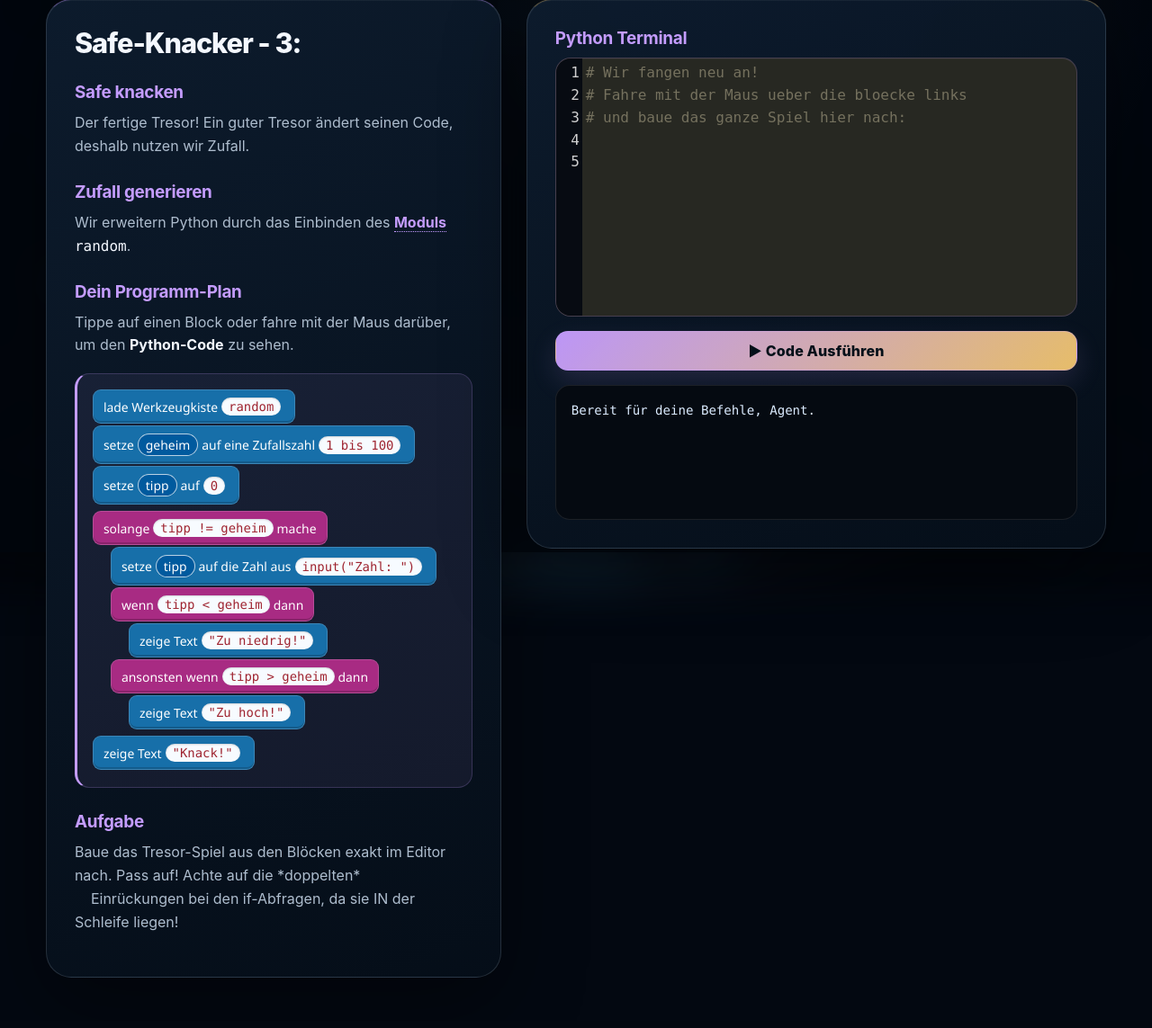
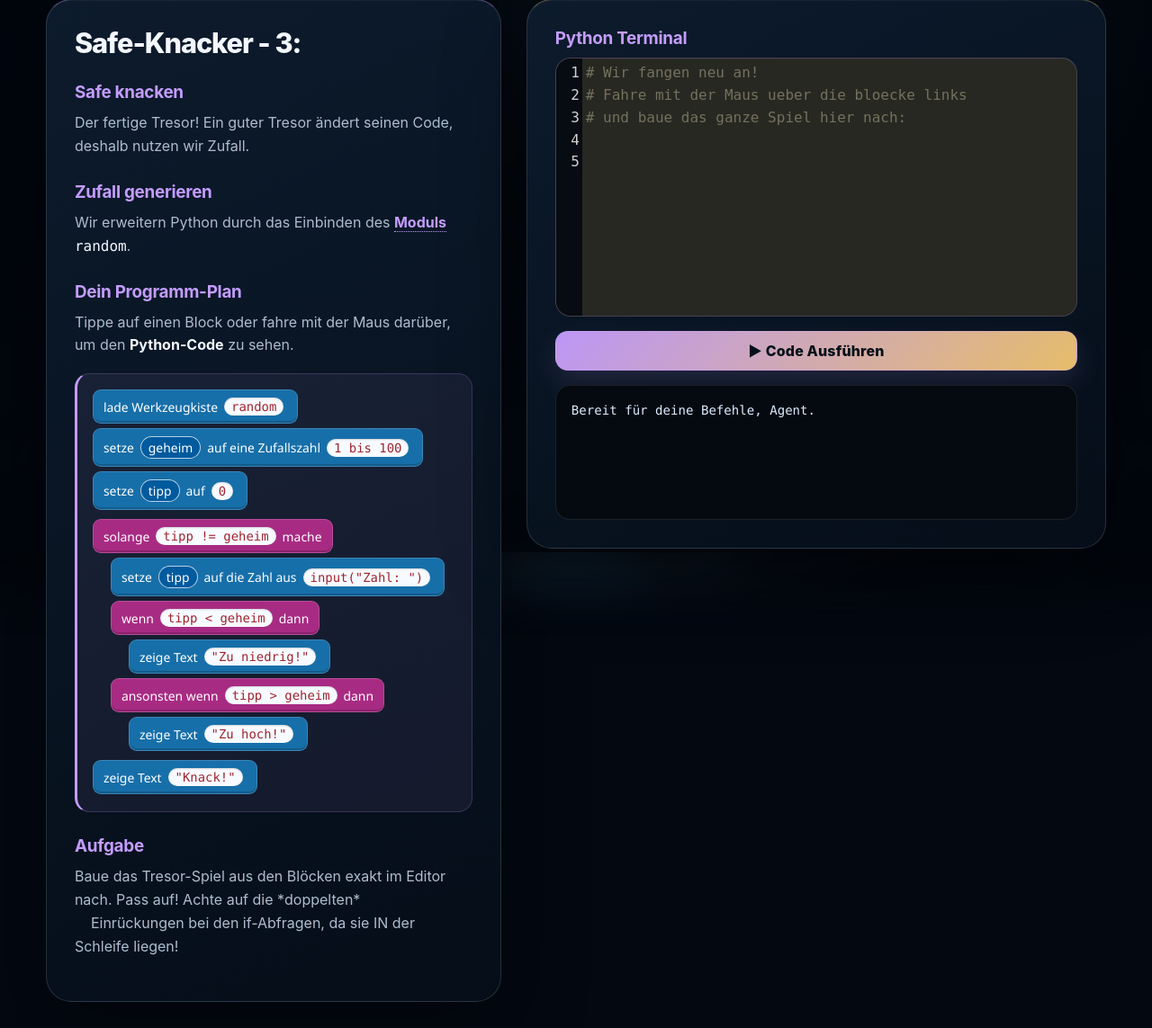
Before and after one commit to nmsboeheimkirchen/learnpython, a PHP site: page /mission3_level3.html in a window 1280 px wide. Shown: the part 186-1329 px from the top of the page at 90% size. Before the commit the page ends 1273 px from the top, so only its background shows below. Run offline with PHP 8.4, Linux system fonts and the light colour scheme; some libraries are stand-ins or nearby versions.

Commit message:
Fix microcode layout and helper bubbles

```diff
--- a/assets/style.css
+++ b/assets/style.css
@@ -234,9 +234,13 @@ code {
 }
 
 .block-hint {
+    display: flex;
+    flex-direction: column;
+    align-items: flex-start;
+    gap: 3px;
     margin: 18px 0;
     padding: 17px;
-    overflow-x: auto;
+    overflow: visible;
     border: 1px solid rgba(var(--mission-accent-rgb), 0.2);
     border-left: 3px solid var(--mission-accent);
     border-radius: 16px;
@@ -561,11 +582,14 @@ button:disabled {
 /* MakeCode-Anlehnung: erkennbar, aber ruhiger als zuvor */
 .makecode-block,
 .makecode-block-var {
+    --microcode-indent: 0px;
     display: inline-flex;
+    flex-wrap: wrap;
+    gap: 3px;
     align-items: center;
-    max-width: 100%;
+    max-width: calc(100% - var(--microcode-indent));
     min-height: 34px;
-    margin: 0 0 2px;
+    margin: 0 0 2px var(--microcode-indent);
     padding: 8px 11px;
     border: 1px solid rgba(255, 255, 255, 0.16);
     border-radius: 9px;
@@ -573,6 +597,18 @@ button:disabled {
     color: #fff;
     font-family: "Segoe UI", sans-serif;
     font-size: 0.87rem;
+}
+
+.microcode-indent-1 {
+    --microcode-indent: 20px;
+}
+
+.microcode-indent-2 {
+    --microcode-indent: 40px;
+}
+
+.microcode-group-gap {
+    margin-top: 5px;
 }
 
 .makecode-block {
--- a/mission3_level2.html
+++ b/mission3_level2.html
@@ -50,7 +50,7 @@
             <h2>Dein Programm-Plan</h2>
             <p>Tippe auf einen Block oder fahre mit der Maus darüber, um den <strong>Python-Code</strong> zu sehen.</p>
 
-            <div class="block-hint" style="display: flex; flex-direction: column; align-items: flex-start; gap: 0;">
+            <div class="block-hint">
                 <!-- Block 1 -->
                 <div class="makecode-block block-tooltip">setze <span class="makecode-var-pill" style="background:#005a9e;">tipp</span> auf die Zahl aus <span class="makecode-input">input("Tipp: ")</span>
                     <span class="tooltiptext">tipp = int(input("Tipp: "))</span>
@@ -62,7 +62,7 @@
                 </div>
 
                 <!-- Block 3 -->
-                <div class="makecode-block block-tooltip" style="margin-left: 20px;">zeige Text <span class="makecode-input">"Zu niedrig!"</span>
+                <div class="makecode-block block-tooltip microcode-indent-1">zeige Text <span class="makecode-input">"Zu niedrig!"</span>
                     <span class="tooltiptext">print("Zu niedrig!")</span>
                 </div>
 
@@ -72,7 +72,7 @@
                 </div>
 
                 <!-- Block 5 -->
-                <div class="makecode-block block-tooltip" style="margin-left: 20px;">zeige Text <span class="makecode-input">"Zu hoch!"</span>
+                <div class="makecode-block block-tooltip microcode-indent-1">zeige Text <span class="makecode-input">"Zu hoch!"</span>
                     <span class="tooltiptext">print("Zu hoch!")</span>
                 </div>
             </div>
--- a/mission3_level3.html
+++ b/mission3_level3.html
@@ -50,7 +50,7 @@
             <h2>Dein Programm-Plan</h2>
             <p>Tippe auf einen Block oder fahre mit der Maus darüber, um den <strong>Python-Code</strong> zu sehen.</p>
 
-            <div class="block-hint" style="display: flex; flex-direction: column; align-items: flex-start; gap: 0;">
+            <div class="block-hint">
                 <div class="makecode-block block-tooltip">lade Werkzeugkiste <span class="makecode-input">random</span>
                     <span class="tooltiptext">import random</span>
                 </div>
@@ -60,25 +60,25 @@
                 <div class="makecode-block block-tooltip">setze <span class="makecode-var-pill" style="background:#005a9e;">tipp</span> auf <span class="makecode-input">0</span>
                     <span class="tooltiptext">tipp = 0</span>
                 </div>
-                <div class="makecode-block-var block-tooltip" style="margin-top: 5px;">solange <span class="makecode-input">tipp != geheim</span> mache
+                <div class="makecode-block-var block-tooltip microcode-group-gap">solange <span class="makecode-input">tipp != geheim</span> mache
                     <span class="tooltiptext">while tipp != geheim:</span>
                 </div>
-                <div class="makecode-block block-tooltip" style="margin-left: 20px;">setze <span class="makecode-var-pill" style="background:#005a9e;">tipp</span> auf die Zahl aus <span class="makecode-input">input("Zahl: ")</span>
+                <div class="makecode-block block-tooltip microcode-indent-1">setze <span class="makecode-var-pill" style="background:#005a9e;">tipp</span> auf die Zahl aus <span class="makecode-input">input("Zahl: ")</span>
                     <span class="tooltiptext">    tipp = int(input("Zahl: "))</span>
                 </div>
-                <div class="makecode-block-var block-tooltip" style="margin-left: 20px;">wenn <span class="makecode-input">tipp < geheim</span> dann
+                <div class="makecode-block-var block-tooltip microcode-indent-1">wenn <span class="makecode-input">tipp < geheim</span> dann
                     <span class="tooltiptext">    if tipp &lt; geheim:</span>
                 </div>
-                <div class="makecode-block block-tooltip" style="margin-left: 40px;">zeige Text <span class="makecode-input">"Zu niedrig!"</span>
+                <div class="makecode-block block-tooltip microcode-indent-2">zeige Text <span class="makecode-input">"Zu niedrig!"</span>
                     <span class="tooltiptext">        print("Zu niedrig!")</span>
                 </div>
-                <div class="makecode-block-var block-tooltip" style="margin-left: 20px;">ansonsten wenn <span class="makecode-input">tipp > geheim</span> dann
+                <div class="makecode-block-var block-tooltip microcode-indent-1">ansonsten wenn <span class="makecode-input">tipp > geheim</span> dann
                     <span class="tooltiptext">    elif tipp &gt; geheim:</span>
                 </div>
-                <div class="makecode-block block-tooltip" style="margin-left: 40px;">zeige Text <span class="makecode-input">"Zu hoch!"</span>
+                <div class="makecode-block block-tooltip microcode-indent-2">zeige Text <span class="makecode-input">"Zu hoch!"</span>
                     <span class="tooltiptext">        print("Zu hoch!")</span>
                 </div>
-                <div class="makecode-block block-tooltip" style="margin-top: 5px;">zeige Text <span class="makecode-input">"Knack!"</span>
+                <div class="makecode-block block-tooltip microcode-group-gap">zeige Text <span class="makecode-input">"Knack!"</span>
                     <span class="tooltiptext">print("Knack!")</span>
                 </div>
             </div>
--- a/mission4_level1.html
+++ b/mission4_level1.html
@@ -43,14 +43,14 @@
 
                 <h2>Dein Programm-Plan</h2>
                 <p>Tippe auf einen Block oder fahre mit der Maus darüber, um den Python-Code zu sehen.</p>
-                <div class="block-hint" style="display: flex; flex-direction: column; align-items: flex-start; gap: 0;">
+                <div class="block-hint">
                     <div class="makecode-block block-tooltip">setze <span class="makecode-var-pill" style="background:#005a9e;">nachricht</span> auf <span class="makecode-input">"GEHEIM"</span>
                         <span class="tooltiptext">nachricht = "GEHEIM"</span>
                     </div>
-                    <div class="makecode-block-var block-tooltip" style="margin-top: 5px;">für jeden <span class="makecode-input">buchstabe</span> in <span class="makecode-input">nachricht</span> mache
+                    <div class="makecode-block-var block-tooltip microcode-group-gap">für jeden <span class="makecode-input">buchstabe</span> in <span class="makecode-input">nachricht</span> mache
                         <span class="tooltiptext">for buchstabe in nachricht:</span>
                     </div>
-                    <div class="makecode-block block-tooltip" style="margin-left: 20px;">zeige <span class="makecode-var-pill">buchstabe</span>
+                    <div class="makecode-block block-tooltip microcode-indent-1">zeige <span class="makecode-var-pill">buchstabe</span>
                         <span class="tooltiptext">    print(buchstabe)</span>
                     </div>
                 </div>
--- a/mission4_level2.html
+++ b/mission4_level2.html
@@ -40,14 +40,14 @@
 
                 <h2>Dein Programm-Plan</h2>
                 <p>Die ersten beiden Blöcke bleiben. Nur die Ausgabe wird erweitert.</p>
-                <div class="block-hint" style="display: flex; flex-direction: column; align-items: flex-start; gap: 0;">
+                <div class="block-hint">
                     <div class="makecode-block block-tooltip">setze <span class="makecode-var-pill" style="background:#005a9e;">nachricht</span> auf <span class="makecode-input">"GEHEIM"</span>
                         <span class="tooltiptext">nachricht = "GEHEIM"</span>
                     </div>
-                    <div class="makecode-block-var block-tooltip" style="margin-top: 5px;">für jeden <span class="makecode-input">buchstabe</span> in <span class="makecode-input">nachricht</span> mache
+                    <div class="makecode-block-var block-tooltip microcode-group-gap">für jeden <span class="makecode-input">buchstabe</span> in <span class="makecode-input">nachricht</span> mache
                         <span class="tooltiptext">for buchstabe in nachricht:</span>
                     </div>
-                    <div class="makecode-block block-tooltip" style="margin-left: 20px;">zeige Zahl von <span class="makecode-var-pill">buchstabe</span>
+                    <div class="makecode-block block-tooltip microcode-indent-1">zeige Zahl von <span class="makecode-var-pill">buchstabe</span>
                         <span class="tooltiptext">    print(ord(buchstabe))</span>
                     </div>
                 </div>
```
Also changed, not shown: other parts of assets/style.css (+24 -7 lines), mission4_level3.html (+5 -5 lines), tests/e2e/microcode.spec.mjs (added, +138 -0 lines).
